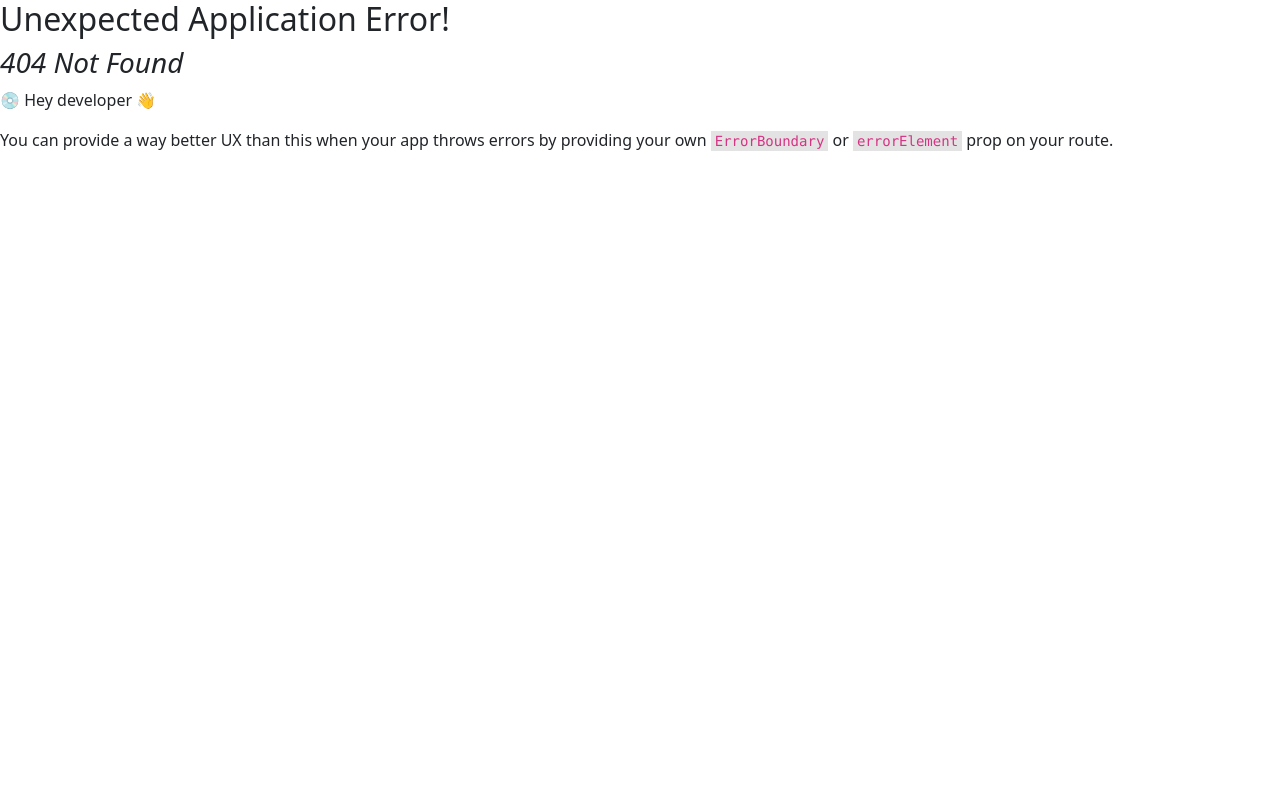
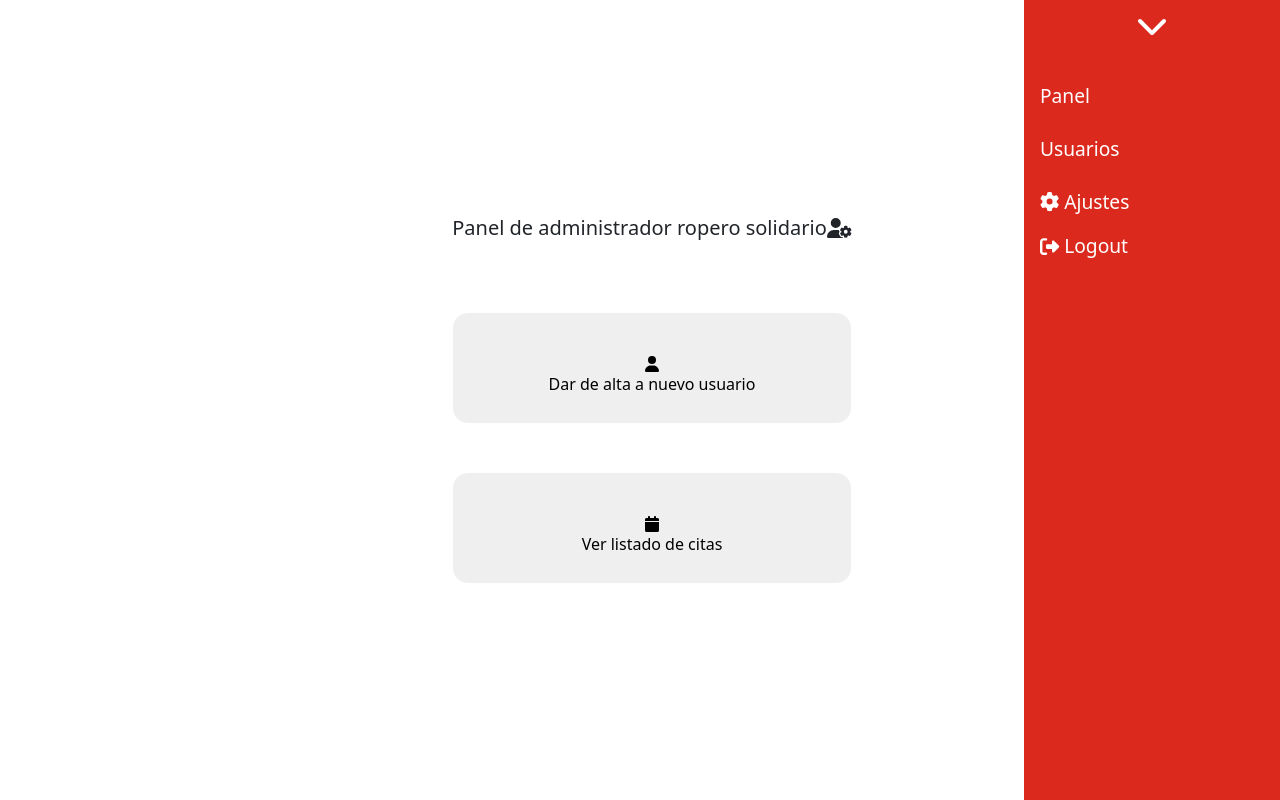
Before and after one commit to Wannda-Abreu/ropero-solidario, a React (Vite) app in the folder client/: page /dashboard in a window 1280 px wide. Before the commit this address had no page. Built offline with nearby package versions, Linux system fonts and the light colour scheme.

Commit message:
feat(Admin-dashboard):adding new component sidebar and new page dashboard

```diff
--- a/client/src/Routes/root.tsx
+++ b/client/src/Routes/root.tsx
@@ -6,7 +6,7 @@ import CarouselComponent from '../components/carousel/Carousel'
 function Root() {
     const location = useLocation();
 
-    if (location.pathname === "/login" || location.pathname === "/register") {
+    if (location.pathname === "/login" || location.pathname === "/register" || location.pathname === "/dashboard") {
       return <Outlet />;
     } else {
       return (
@@ -21,27 +21,3 @@ function Root() {
   }
 
   export default Root;
-
-
-
-
-
-
-
-
-
-
-
-
-/*function Root()  {
-    return (
-        <div>
-            <Header/>
-            <CarouselComponent/>
-            <Outlet/>
-            <Footer/>
-        </div>
-    )
-}
-
-export default Root*/
--- a/client/src/Routes/router.tsx
+++ b/client/src/Routes/router.tsx
@@ -6,6 +6,7 @@ import Form from "../pages/userForm/UserForm";
 import NewUser from "../pages/newUser/newUser";
 import AppoinmentConfirmation from "../pages/appoinmentConfirmation/apponinmentConfirmation";
 import Home from "../pages/home/home";
+import Dashboard from "../pages/dashboard/dashboard.tsx";
 
 
 
@@ -37,6 +38,10 @@ const router =  createBrowserRouter ([
             {
                 path: "/datealert",
                 element: < AppoinmentConfirmation/>
+            },
+            {
+                path: "/dashboard",
+                element: <Dashboard/>
             }
         ]
             }
--- /dev/null
+++ b/client/src/components/AdminSidebar/AdminSidebar.css
@@ -0,0 +1,71 @@
+.sidebar-container {
+  display: flex;
+  flex-direction: column;
+  background-color: #dc291e;
+  color: #ffffff;
+  font-size: 1.2rem;
+  height: 100vh;
+  width: 7rem;
+  position: fixed;
+  top: 0;
+  right: 0;
+  transition: width 0.3s ease;
+}
+
+.sidebar-expanded {
+  width: 20vw;
+}
+
+.sidebar-menu {
+  padding: 20px 0;
+}
+.logout-icon {
+  font-size: 1.2rem;
+}
+.toggle-btn {
+  display: flex;
+  justify-content: center;
+  align-items: center;
+  background-color: #dc291e;
+  border: none;
+  color: #ffffff;
+  font-size: 2rem;
+  &:hover {
+    background-color: #dc291e;
+    color: white;
+    border: none;
+  }
+}
+
+@media (max-width: 768px) {
+  .toggle-btn {
+    background-color: #dc291e;
+    border: none;
+    color: #ffffff;
+    &:hover {
+      background-color: #dc291e;
+      color: white;
+      border: none;
+    }
+  }
+  .sidebar-container {
+    width: 100%;
+    height: 7vh;
+    font-size: 1.1rem;
+  }
+  .logout-icon {
+    font-size: 1rem;
+  }
+  .sidebar-expanded {
+    width: 100%;
+    height: 18rem;
+  }
+}
+
+.show {
+  display: block;
+}
+
+.hide {
+  display: none;
+}
--- /dev/null
+++ b/client/src/components/AdminSidebar/AdminsideBar.tsx
@@ -0,0 +1,45 @@
+import { useState } from 'react';
+import { Nav} from 'react-bootstrap';
+import { FontAwesomeIcon } from '@fortawesome/react-fontawesome';
+import { faSignInAlt, faSignOutAlt, faChevronDown, faCog, faUser } from '@fortawesome/free-solid-svg-icons';
+import { Link } from 'react-router-dom';
+import "./AdminSidebar.css";
+
+const Sidebar = () => {
+  const [isLoggedIn, setIsLoggedIn] = useState(true);
+  const [menuOpen, setMenuOpen] = useState(true);
+
+  const handleToggleLogin = () => {
+    setIsLoggedIn((prev) => !prev);
+  };
+
+  const toggleMenu = () => {
+    setMenuOpen((prev) => !prev);
+  };
+
+  return (
+    <div className={`sidebar-container  ${menuOpen ? 'sidebar-expanded' : ''}`}>
+      <button className="toggle-btn mt-2" onClick={toggleMenu}>
+        <FontAwesomeIcon icon={faChevronDown} />
+      </button>
+      <Nav defaultActiveKey="/home" className={`sidebar-menu mt-1 ${menuOpen ? 'show' : 'hide'}`}>
+        <Nav.Link as={Link} to="/home" className='text-white mt-2'>Panel</Nav.Link>
+        <Nav.Link as={Link} to="/users" className='text-white mt-2'>Usuarios</Nav.Link>
+        <Nav.Link as={Link} to="/settings" className='text-white mt-2'>
+          <FontAwesomeIcon icon={faCog} /> Ajustes
+        </Nav.Link>
+        {isLoggedIn ? (
+          <Nav.Link className='logout-icon text-white ' onClick={handleToggleLogin}>
+            <FontAwesomeIcon icon={faSignOutAlt} /> Logout
+          </Nav.Link>
+        ) : (
+          <Nav.Link className='text-white login-icon' onClick={handleToggleLogin}>
+            <FontAwesomeIcon icon={faSignInAlt} /> Login
+          </Nav.Link>
+        )}
+      </Nav>
+    </div>
+  );
+};
+
+export default Sidebar;
--- /dev/null
+++ b/client/src/pages/dashboard/dashboard.css
@@ -0,0 +1,47 @@
+.dashboard-container {
+    display: flex;
+    width: 100%;
+    height: 100vh;
+    background-color:rgb(255, 255, 255);
+    margin: 0;
+    padding: 0;
+}
+.dashboard-content{
+    width: 100vw;
+    height: 100vh;
+    display: flex;
+    flex-direction: column;
+    align-items: center;
+    justify-content: center;
+
+}
+  .panel-btn {
+  display: flex;
+  flex-direction: column;
+  align-items: center;
+  justify-content: center;
+  width: 25rem;
+  height: 7rem;
+  border-radius: 1rem;
+  border: solid 1px white;
+  transition: background-color 0.3s;
+
+  &:hover {
+    background-color: #dc291e;
+    color: white;
+    border: none;
+}
+}
+
+@media (max-width: 768px) {
+
+    .dashboard-title{
+        font-size: 1rem;
+        text-align: center;
+        width: 15rem;
+    }
+    .panel-btn {
+        width: 15rem;
+        height: 7rem;
+}
+}
--- /dev/null
+++ b/client/src/pages/dashboard/dashboard.tsx
@@ -0,0 +1,44 @@
+import { Container, Row, Col } from "react-bootstrap";
+import { FontAwesomeIcon } from "@fortawesome/react-fontawesome";
+import { faUser, faCalendar, faUserGear}  from "@fortawesome/free-solid-svg-icons";
+import AdminSidebar from "../../components/AdminSidebar/AdminsideBar";
+
+import "./dashboard.css";
+
+const Dashboard = () => {
+  return (
+    <Container fluid className="dashboard-container">
+      <Row>
+        <Col className="sidebar">
+          <AdminSidebar />
+        </Col>
+        <Col md={12} lg={9} className="dashboard-content">
+          <h5 className="dashboard-title">
+            Panel de administrador ropero solidario
+            <FontAwesomeIcon icon = {faUserGear} />
+          </h5>
+          <div className="mt-5">
+            <button
+              className="panel-btn mt-3"
+              onClick={() => console.log("Dar de alta a nuevo usuario")}
+            >
+              <FontAwesomeIcon icon={faUser} className="mt-3" />
+              Dar de alta a nuevo usuario
+            </button>
+            <div className="mt-5">
+              <button
+                className="panel-btn mt-5"
+                onClick={() => console.log("Ver listado de citas")}
+              >
+                <FontAwesomeIcon icon={faCalendar} className="mt-3" />
+                Ver listado de citas
+              </button>
+            </div>
+          </div>
+        </Col>
+      </Row>
+    </Container>
+  );
+};
+
+export default Dashboard;
```
